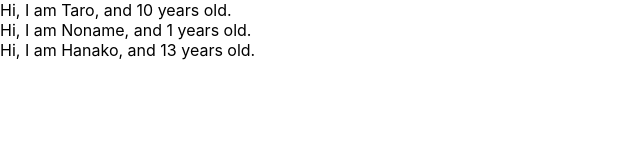
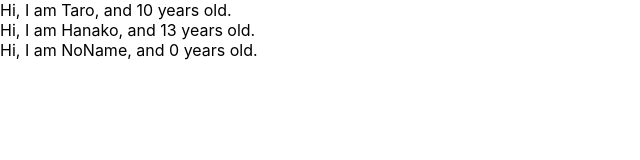
Before and after one commit to mao-test/udemy-react-redux-app, a React (Create React App) app: page / in a window 1280 px wide. Shown: the top 160 px of the page, without its empty margins (0-640 px from the left). Built offline with nearby package versions, Linux system fonts and the light colour scheme.

Commit message:
learn prop-types

```diff
--- a/src/App.js
+++ b/src/App.js
@@ -1,10 +1,10 @@
 import React from "react";
-
+import PropTypes from "prop-types";
 const App = () => {
     const profiles = [
         {name: "Taro", age: 10},
-        {name: "Noname"},
-        {name: "Hanako", age: 13}
+        {name: "Hanako", age: 13},
+        {name: "NoName", age: 0}
     ]
     return (
     <div>
@@ -21,7 +21,9 @@ const User = (props) => {
     return <div>Hi, I am {props.name}, and {props.age} years old. </div>
 }
 
-User.defaultProps = {
-    age: 1
+User.propTypes = {
+    name: PropTypes.string,
+    age: PropTypes.number.isRequired
 }
+
 export default App;
```
